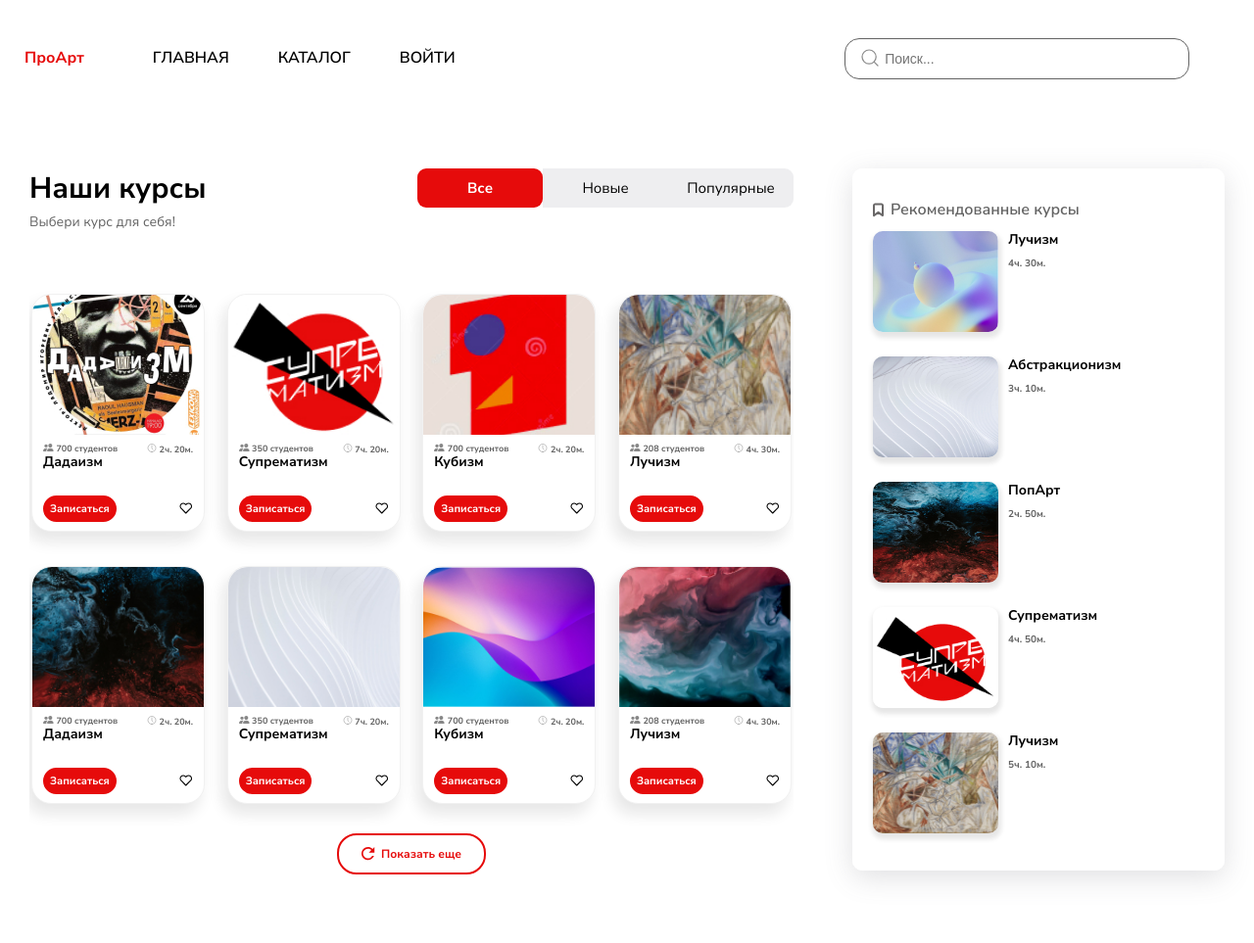
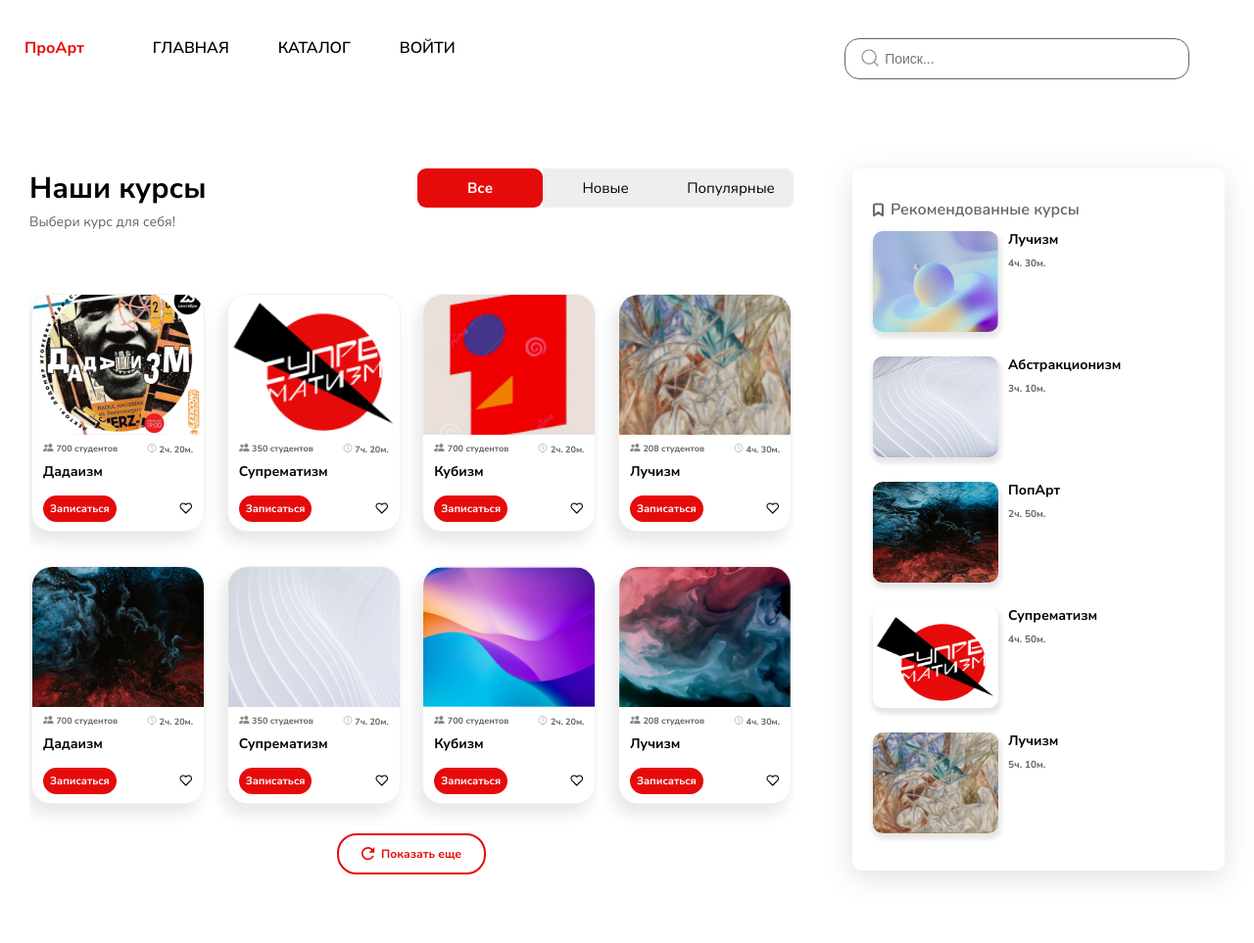
Before and after one commit to UlyanaZhidko/ProArt, a Flask app: template templates/catalog.html in a window 1280 px wide. Shown: the whole page at 98% size. Run offline with Flask 2, Linux system fonts and the light colour scheme; the template is opened without the code that fills it, so the values that code supplies are empty.

Commit message:
edit: index link, catalog style

```diff
--- a/index.html
+++ b/index.html
@@ -280,7 +280,8 @@
         <p class="promo-widget__desc main-desc">
             Начать учиться можно прямо сейчас, выбирайте курс и проходите его, зарабатывая балы и получая награды!
         </p>
-        <button class="btn-small ">Посмотреть каталог</button>
+
+        <a href="templates/catalog.html" class="btn-small">Посмотреть каталог</a>
     </section>
 
     <section class="footer">
--- a/static/css/catalog.css
+++ b/static/css/catalog.css
@@ -11,7 +11,7 @@
 .header-menu {
     display: flex;
     align-items: center;
-    margin-top: -60px;
+    margin-top: -80px;
     margin-right: 22%;
 }
 
@@ -272,7 +272,7 @@
     font-size: 14px;
     line-height: 17px;
     color: var(--main-color-1);
-    margin: 0;
+    margin: 10px 0 0;
 }
 
 .filterItem-active {
--- a/static/css/style.css
+++ b/static/css/style.css
@@ -562,7 +562,7 @@
 
 .promo-widget__desc {
     max-width: 430px;
-    margin: 0 auto;
+    margin: 0 auto 50px;
 }
 
 
@@ -976,4 +976,7 @@
     .promo-widget {
         margin: 0 auto 20px;
     }
+    .promo-widget__desc {
+        margin: 0 auto 25px;
+    }
 }
```
